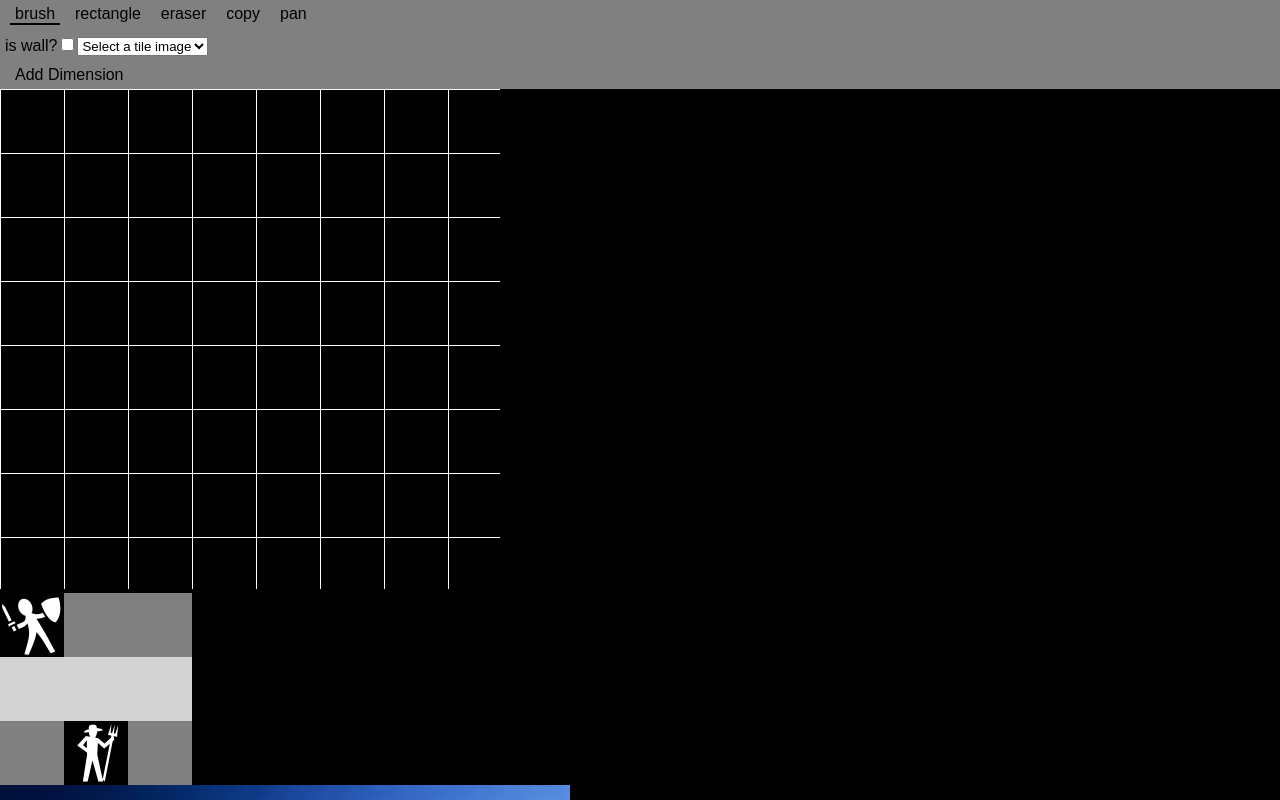
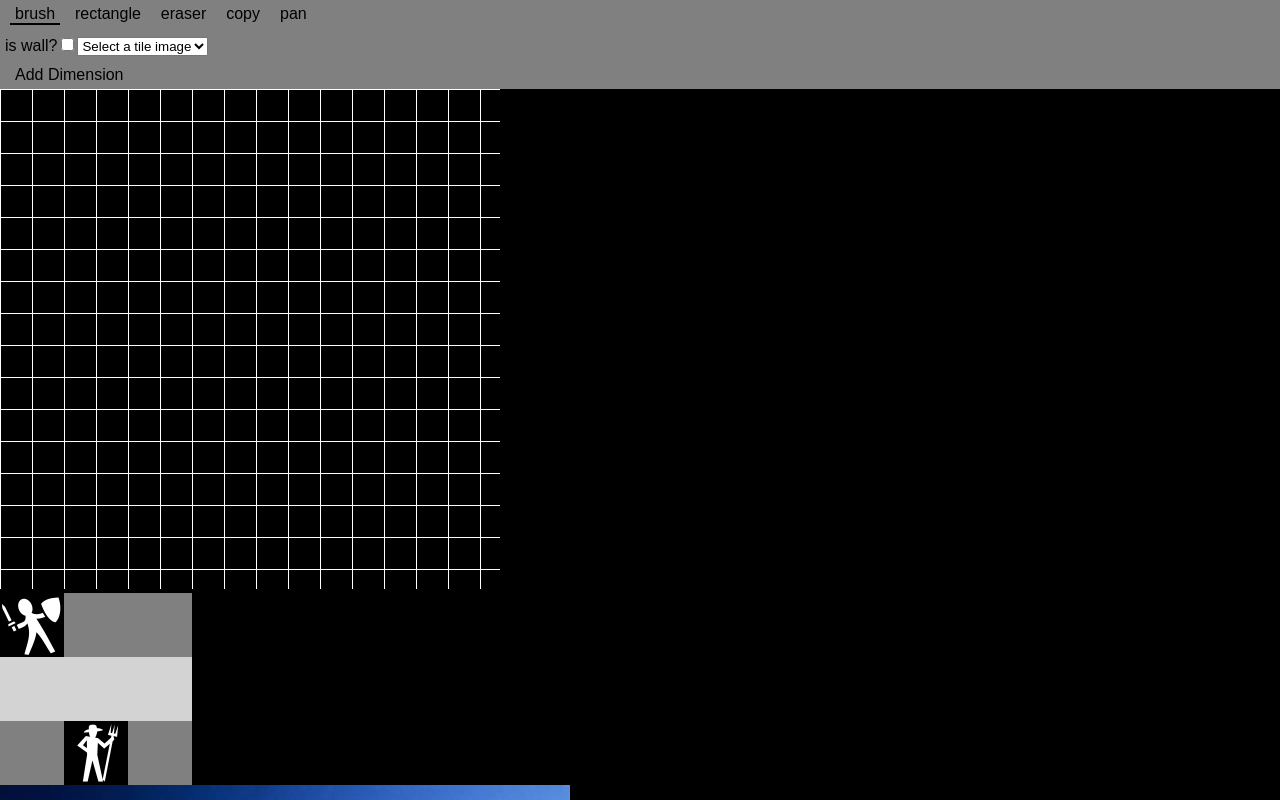
Before and after one commit to StravaJD/rpg-framework, a React (Create React App) app: page / in a window 1280 px wide. Shown: the top 800 px of the page. Built offline with nearby package versions, Linux system fonts and the light colour scheme.

Commit message:
Added a simple zooming mechanism

```diff
--- a/src/components/worldBuilder/WorldBuilder.js
+++ b/src/components/worldBuilder/WorldBuilder.js
@@ -26,47 +26,43 @@ const tileImageElements = Object.keys(tileImages)
 class CanvasContainer extends Component {
   constructor(props){
     super(props);
-    this.state = {
-
-    };
-    this.tileSize = 64;
   }
 
   drawTile(tile, ctx){
-    let {panX=0, panY=0} = this.props.canvasOptions;
-    let x = (tile.x * this.tileSize) - panX;
-    let y = (tile.y * this.tileSize) - panY;
+    let {panX=0, panY=0, tileSize} = this.props.canvasOptions;
+    let x = (tile.x * tileSize) - panX;
+    let y = (tile.y * tileSize) - panY;
     if(!tile.tile.icon || tile.tile.icon === ""){
       ctx.fillStyle = tile.tile.wall ? '#444444' : '#DDDDDD';
-      ctx.fillRect(x, y, this.tileSize, this.tileSize);
+      ctx.fillRect(x, y, tileSize, tileSize);
     } else {
-      ctx.drawImage(tileImageElements[tile.tile.icon], x, y, this.tileSize, this.tileSize);
+      ctx.drawImage(tileImageElements[tile.tile.icon], x, y, tileSize, tileSize);
     }
   }
 
   getPositions(event) {
-    let {panX=0, panY=0} = this.props.canvasOptions;
+    let {panX=0, panY=0, tileSize} = this.props.canvasOptions;
     let x = event.pageX - event.target.offsetLeft;
     let y = event.pageY - event.target.offsetTop;
-    let tileX = Math.floor((x + panX) / this.tileSize);
-    let tileY = Math.floor((y + panY) / this.tileSize);
+    let tileX = Math.floor((x + panX) / tileSize);
+    let tileY = Math.floor((y + panY) / tileSize);
     return { x, y, tileX, tileY };
   }
 
   registerCanvas(el) {
     if(el) {
-      let {panX=0, panY=0} = this.props.canvasOptions;
+      let {panX=0, panY=0, tileSize} = this.props.canvasOptions;
       el.height = 500;
       el.width = 500;
       this.ctx = el.getContext('2d');
       this.ctx.clearRect(0, 0, el.width, el.height);
       this.props.tiles.forEach(tile => this.drawTile(tile, this.ctx));
 
-      let xGridOffset = -((panX%this.tileSize)+this.tileSize)%this.tileSize;
-      let yGridOffset = -((panY%this.tileSize)+this.tileSize)%this.tileSize;
-      let gridWidth = el.width + xGridOffset + this.tileSize;
-      let gridHeight = el.height + yGridOffset + this.tileSize;
-      for(let x=xGridOffset, y=yGridOffset; x<gridWidth || y<gridHeight; x += this.tileSize, y+= this.tileSize) {
+      let xGridOffset = -((panX%tileSize)+tileSize)%tileSize;
+      let yGridOffset = -((panY%tileSize)+tileSize)%tileSize;
+      let gridWidth = el.width + xGridOffset + tileSize;
+      let gridHeight = el.height + yGridOffset + tileSize;
+      for(let x=xGridOffset, y=yGridOffset; x<gridWidth || y<gridHeight; x += tileSize, y+= tileSize) {
         this.ctx.fillStyle = '#fff';
         this.ctx.fillRect(x, 0, 1, el.height);
         this.ctx.fillRect(0, y, el.width, 1);
@@ -103,12 +99,21 @@ class CanvasContainer extends Component {
     this.props.setCanvasOptions({ ...this.props.canvasOptions, isMouseDown: false, startX: undefined, startY: undefined});
   }
 
+  handleScroll(event) {
+    event.preventDefault();
+    let tileSize = this.props.canvasOptions.tileSize + (event.nativeEvent.deltaY > 0 ? 1 : -1);
+    if(tileSize >= 1) {
+      this.props.setCanvasOptions({...this.props.canvasOptions, tileSize});
+    }
+  }
+
   render(){
     return <canvas
       ref={ this.registerCanvas.bind(this) }
       onMouseDown={ this.handleMouseDown.bind(this) }
       onMouseMove={ this.handleMouseMove.bind(this) }
       onMouseUp={ this.handleMouseUp.bind(this) }
+      onWheel={ this.handleScroll.bind(this) }
     />
   }
 }
--- a/src/reducers/worldBuilderReducers.js
+++ b/src/reducers/worldBuilderReducers.js
@@ -8,7 +8,9 @@ const defaultWorldBuilder = {
   tileOptions: {
     wall: false
   },
-  canvasOptions: {},
+  canvasOptions: {
+    tileSize: 32
+  },
   tiles: {}
 };
 
```
